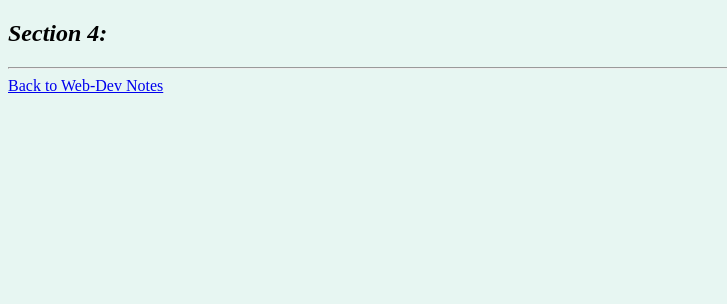
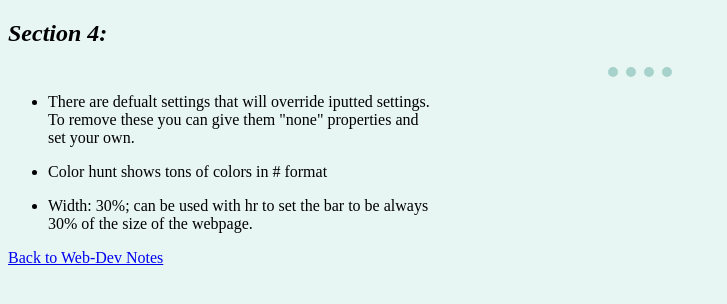
Before and after one commit to EliWoodard/Web-Dev.atom, a plain HTML site: page HTML Files/Section4.html in a window 1280 px wide. Shown: the whole page, without its empty margins (0-727 px from the left). Drawn offline with Linux system fonts and the light colour scheme.

Commit message:
Updated Section4

```diff
--- a/HTML Files/Section4.html
+++ b/HTML Files/Section4.html
@@ -4,11 +4,37 @@
 <head>
   <meta charset="utf-8">
   <title>Section 4 Notes:</title>
+  <style>
+    body{
+      background-color: #E7F6F2;
+    }
+
+    hr{
+
+      border-style: dotted none none;
+      width: 5%;
+      height: 0px;
+      border-color: #A7D2CB;
+      border-width: 10px;
+
+    }
+  </style>
 </head>
 
-<body style="background-color: #E7F6F2;">
+<body>
   <h2 class="udlite-heading-xl"><i>Section 4: </i></h2>
   <hr>
+  <ul>
+    <p><li>
+      There are defualt settings that will override iputted settings.<br>
+      To remove these you can give them "none" properties and<br>
+      set your own.
+    </p></li>
+    <p><li>Color hunt shows tons of colors in # format</li></p>
+    <p><li>Width: 30%; can be used with hr to set the bar to be always <br>
+      30% of the size of the webpage.
+    </li></p>
+  </ul>
   <a href="Notes.html">
     Back to Web-Dev Notes
   </a>
```
